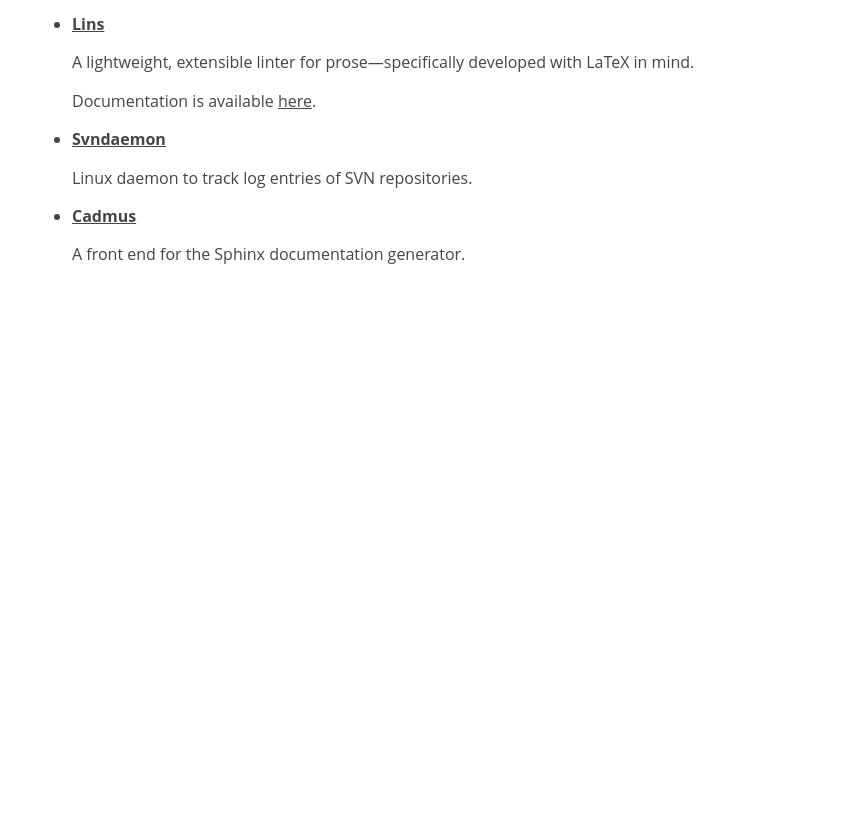
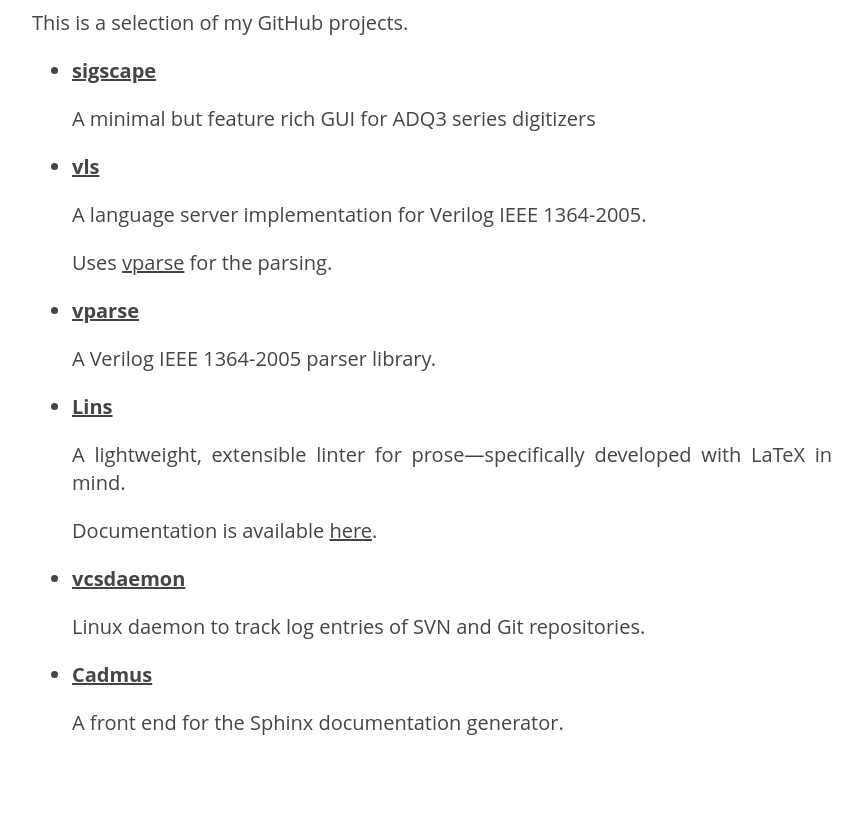
Before and after one commit to sthenic/sthenic.github.io, a plain HTML site: page index.html in a window 1280 px wide. Shown: the part 161-978 px from the top of the page, without its empty margins (208-1070 px from the left). Before the commit the page ends 800 px from the top, so only its background shows below. Drawn offline with Linux system fonts and the light colour scheme.

Commit message:
Add a few projects

```diff
--- a/css/main.css
+++ b/css/main.css
@@ -1,7 +1,7 @@
 body {
     font-family: Open Sans,Arial;
     color: #454545;
-    font-size: 16px;
+    font-size: 20px;
     margin: 2em auto;
     max-width: 800px;
     padding: 1em;
--- a/index.html
+++ b/index.html
@@ -10,13 +10,26 @@
   <p>This is a selection of my GitHub projects.</p>
   <ul>
   <li>
+    <a href="https://github.com/sthenic/sigscape"><b>sigscape</b></a>
+    <p>A minimal but feature rich GUI for ADQ3 series digitizers </p>
+  </li>
+  <li>
+    <a href="https://github.com/sthenic/vls"><b>vls</b></a>
+    <p>A language server implementation for Verilog IEEE 1364-2005.</p>
+    <p>Uses <a href="https://github.com/sthenic/vparse">vparse</a> for the parsing.</p>
+  </li>
+  <li>
+    <a href="https://github.com/sthenic/vparse"><b>vparse</b></a>
+    <p>A Verilog IEEE 1364-2005 parser library.</p>
+  </li>
+  <li>
     <a href="https://github.com/sthenic/lins"><b>Lins</b></a>
     <p>A lightweight, extensible linter for prose—specifically developed with LaTeX in mind.</p>
     <p>Documentation is available <a href="https://sthenic.github.io/lins">here</a>.</p>
   </li>
   <li>
-    <a href="https://github.com/sthenic/svndaemon"><b>Svndaemon</b></a>
-    <p>Linux daemon to track log entries of SVN repositories.</p>
+    <a href="https://github.com/sthenic/vcsdaemon"><b>vcsdaemon</b></a>
+    <p>Linux daemon to track log entries of SVN and Git repositories.</p>
   </li>
   <li>
     <a href="https://github.com/sthenic/cadmus"><b>Cadmus</b></a>
```
